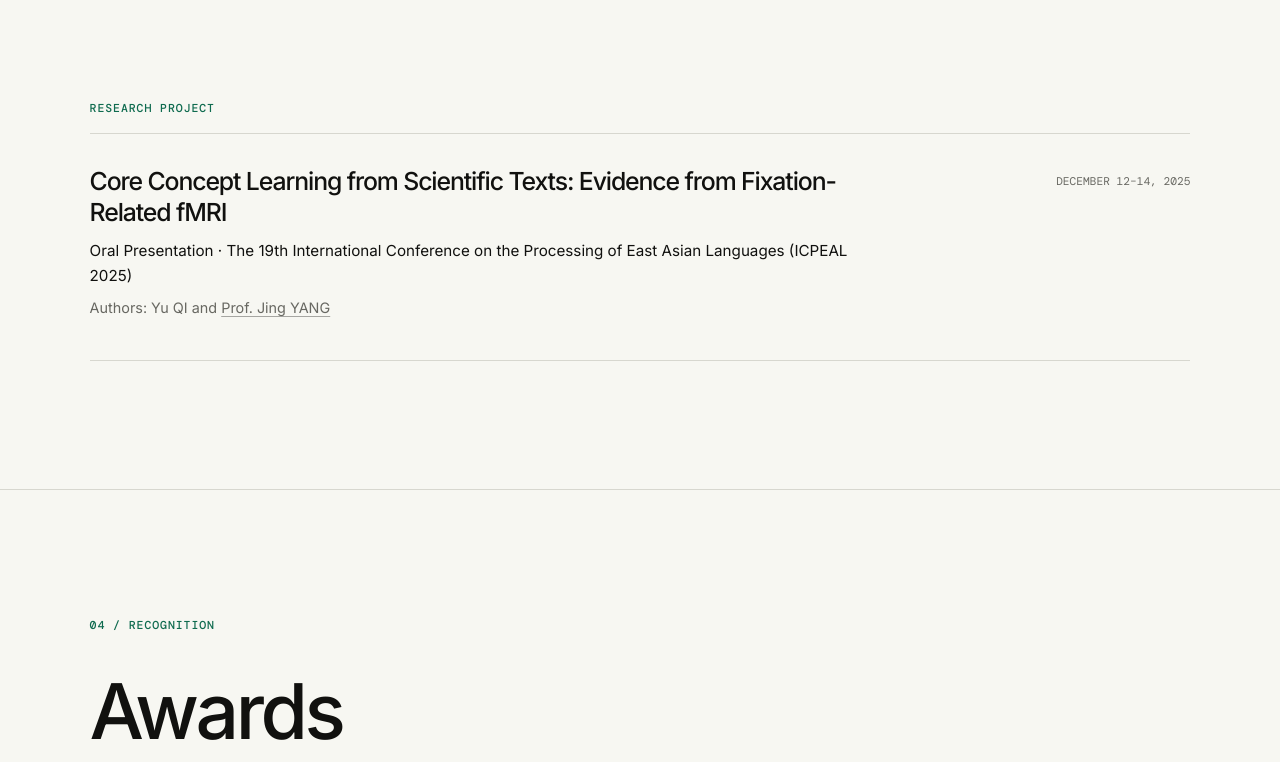
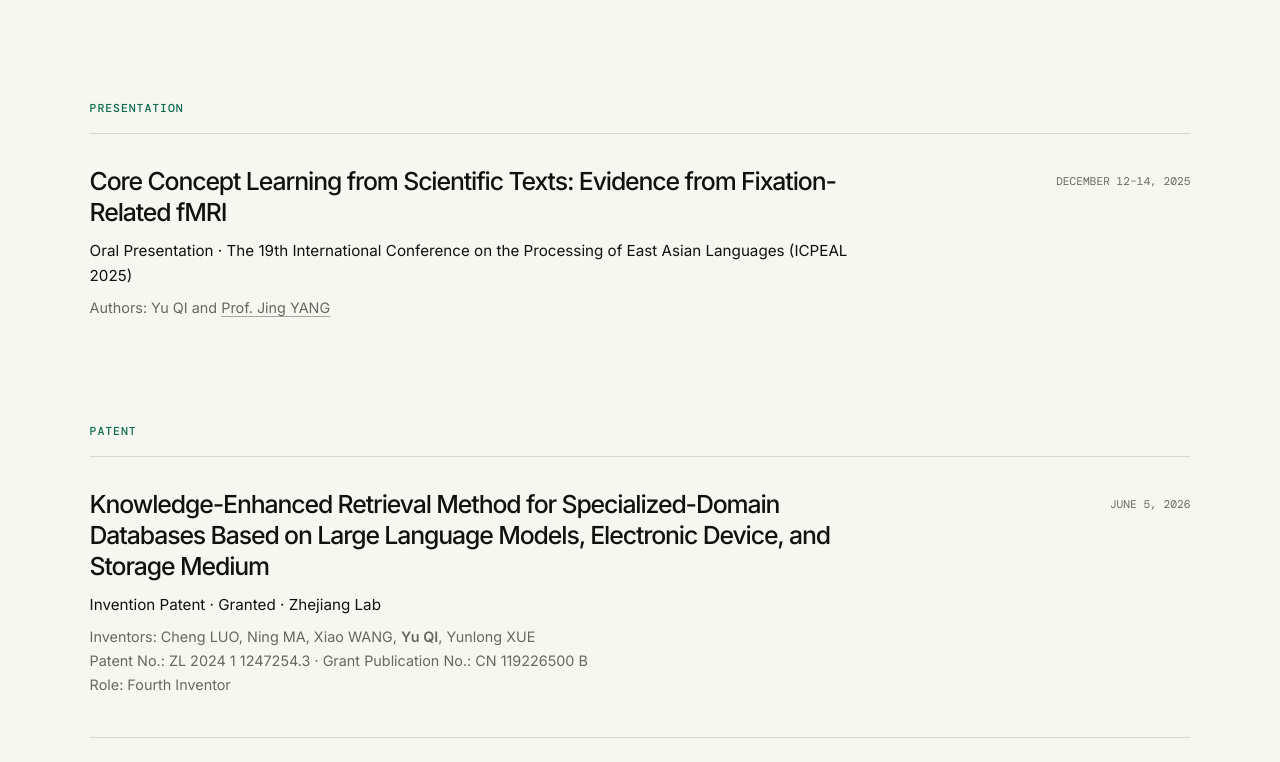
Before and after one commit to withsecco/withsecco.github.io, a website: page index.html in a window 1280 px wide. Shown: the part 3038-3800 px from the top of the page. Drawn offline with nearby package versions, Linux system fonts and the light colour scheme.

Commit message:
Update website

```diff
--- a/index.html
+++ b/index.html
@@ -126,7 +126,7 @@
           <div class="resume-date"><span>April 2024 — Present</span></div>
         </article>
 
-        <p class="category-label category-spaced">Research project</p>
+        <p class="category-label category-spaced">Presentation</p>
         <article class="resume-item">
           <div class="resume-content">
             <h3>Core Concept Learning from Scientific Texts: Evidence from Fixation-Related fMRI</h3>
@@ -135,8 +135,22 @@
           </div>
           <div class="resume-date"><span>December 12–14, 2025</span></div>
         </article>
+
+        <p class="category-label category-spaced">Patent</p>
+        <article class="resume-item">
+          <div class="resume-content">
+            <h3>Knowledge-Enhanced Retrieval Method for Specialized-Domain Databases Based on Large Language Models, Electronic Device, and Storage Medium</h3>
+            <p class="subheading">Invention Patent · Granted · Zhejiang Lab</p>
+            <p class="subheading2">Inventors: Cheng LUO, Ning MA, Xiao WANG, <strong>Yu QI</strong>, Yunlong XUE</p>
+            <p class="subheading2">Patent No.: ZL 2024 1 1247254.3 · Grant Publication No.: CN 119226500 B</p>
+            <p class="subheading2">Role: Fourth Inventor
+          </div>
+          <div class="resume-date"><span>June 5, 2026</span></div>
+        </article>
       </div>
     </section>
+
+
 
     <section class="resume-section" id="awards">
       <div class="my-auto reveal">
```
Also changed, not shown: 1 other file.
